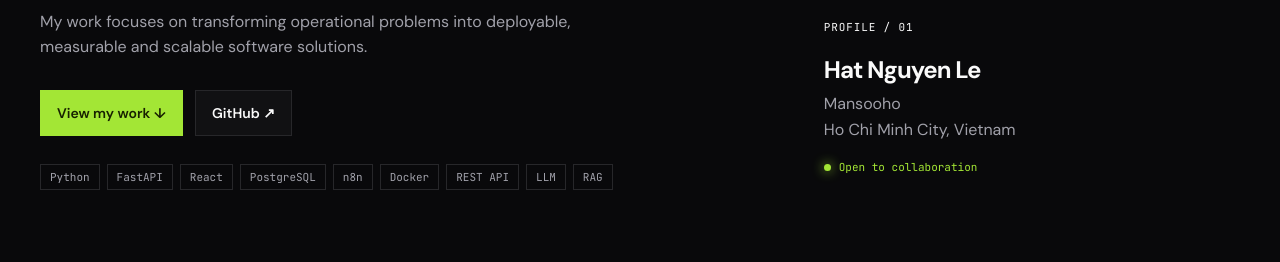
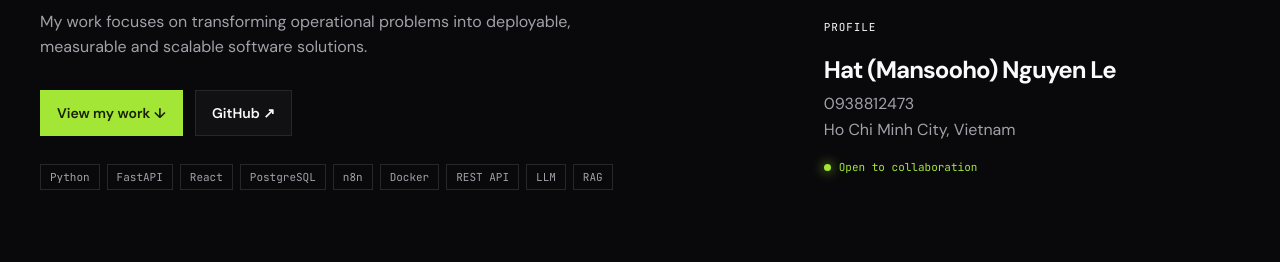
Before and after one commit to HatNguyenLe/hathat, a plain HTML site: page index.html in a window 1280 px wide. Shown: the part 538-800 px from the top of the page. Drawn offline with Linux system fonts and the light colour scheme.

Commit message:
update infor l1

```diff
--- a/index.html
+++ b/index.html
@@ -992,9 +992,9 @@
                             API</span><span class="chip">LLM</span><span class="chip">RAG</span></div>
                 </div>
                 <aside class="profile"><img class="avatar" src="image/avatar.jpg" alt="Hat Nguyen Le">
-                    <div class="profile-info"><span class="kicker">Profile / 01</span>
-                        <h2>Hat Nguyen Le</h2>
-                        <p>Mansooho</p>
+                    <div class="profile-info"><span class="kicker">Profile</span>
+                        <h2>Hat (Mansooho) Nguyen Le</h2>
+                        <p>0938812473</p>
                         <p>Ho Chi Minh City, Vietnam</p><span class="availability">Open to collaboration</span>
                     </div>
                 </aside>
```
